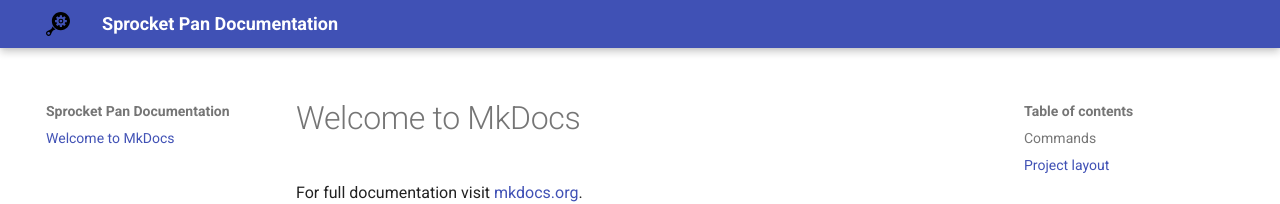
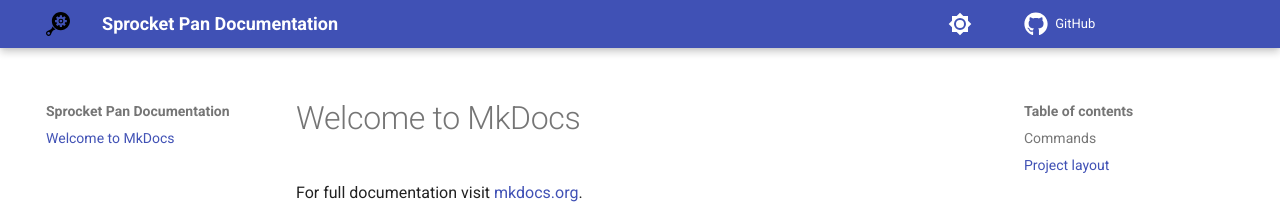
Before and after one commit to itaifish/sprocket-docs, an MkDocs documentation site: the page built from docs/index.md, in a window 1280 px wide. Shown: the top 204 px of the page. Built offline with MkDocs 1.6.1 and Material for MkDocs 9.7.7, drawn with Linux system fonts in a browser that asks for light colours; comment, search, counter and statistics services are not loaded; the version menu is left out.

Commit message:
this looks a lot better

```diff
--- a/mkdocs.yml
+++ b/mkdocs.yml
@@ -1,10 +1,26 @@
 site_name: "Sprocket Pan Documentation"
 site_url: https://sprocketpan.com
+repo_url: https://github.com/itaifish/Sprocket-Pan
 theme:
     name: material
+    palette:
+        # Palette toggle for light mode
+        - media: "(prefers-color-scheme: light)"
+          scheme: default
+          toggle:
+              icon: material/brightness-7
+              name: Switch to dark mode
+          # Palette toggle for dark mode
+        - media: "(prefers-color-scheme: dark)"
+          scheme: slate
+          toggle:
+              icon: material/brightness-4
+              name: Switch to light mode
     logo: assets/logo.svg
     favicon: assets/favicon.svg
     custom_dir: overrides
+    icon:
+        repo: fontawesome/brands/github
 extra:
     version:
         provider: mike
```
